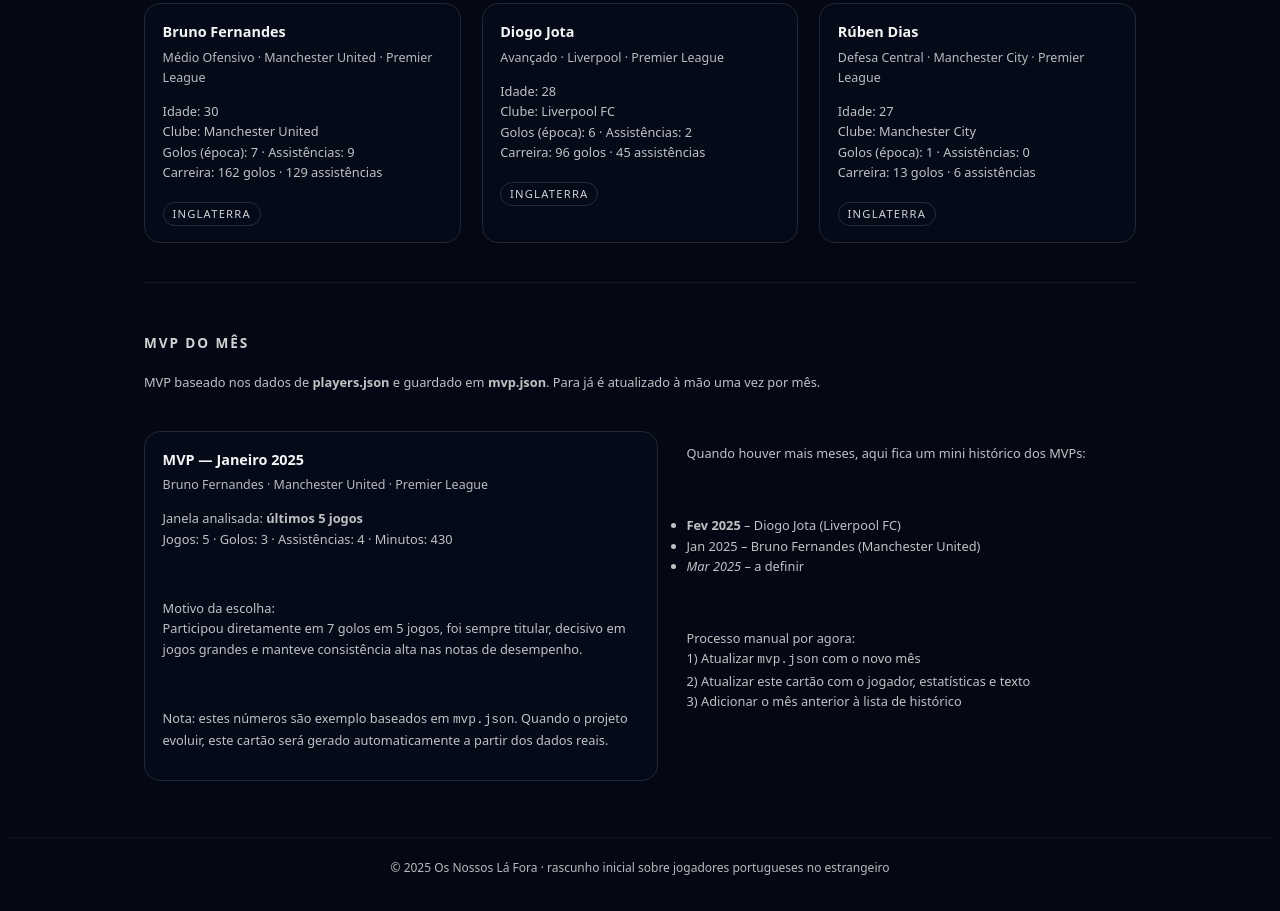
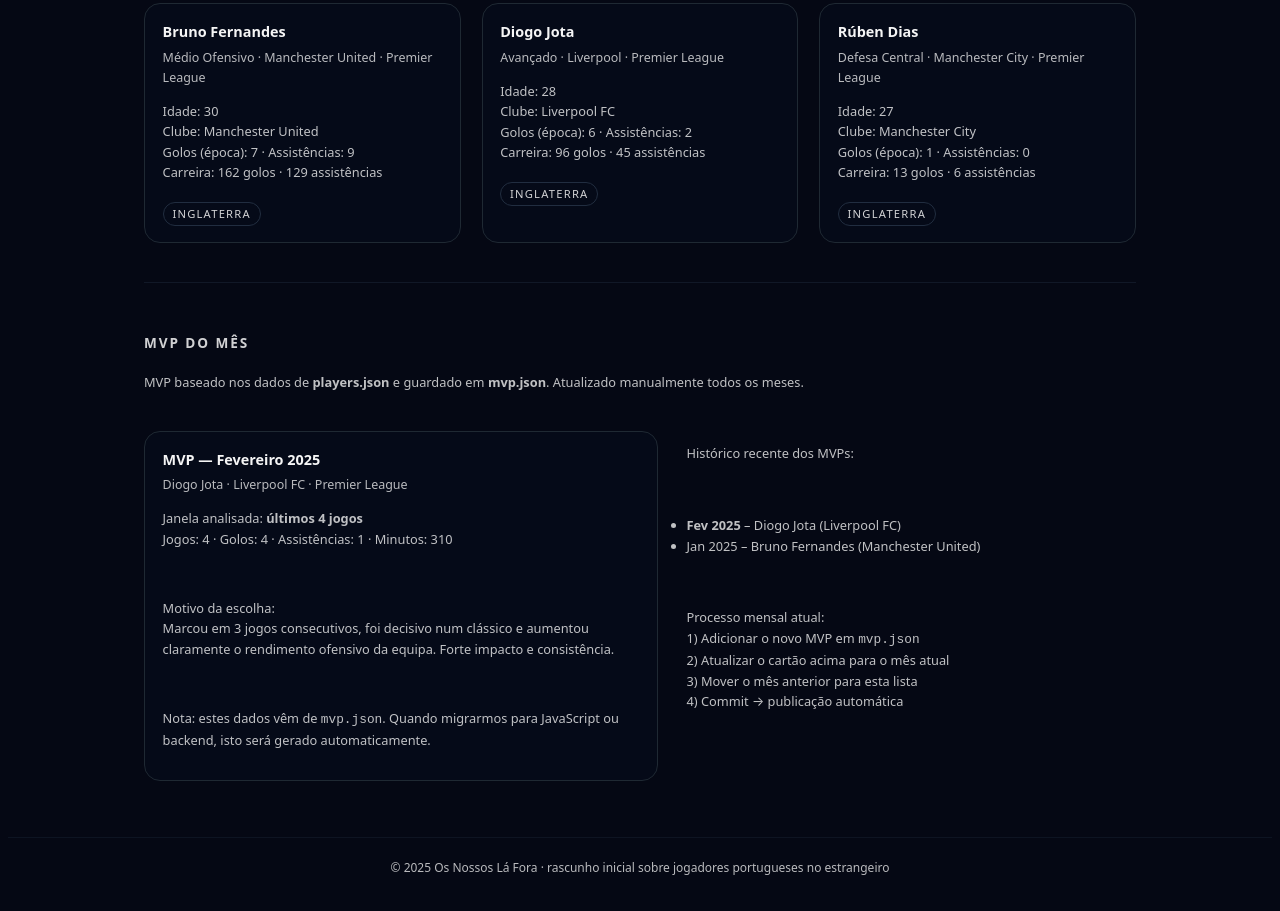
Before and after one commit to cdb999/os-nossos-la-fora, a plain HTML site: page index.html in a window 1280 px wide. Shown: the part 1478-2389 px from the top of the page. Drawn offline with Linux system fonts and the light colour scheme.

Commit message:
Update index.html
Update MVP HTML to February 2025

```diff
--- a/index.html
+++ b/index.html
@@ -375,61 +375,61 @@
       </div>
     </section>
 
-
-        <!-- MVP DO MÊS -->
+    <!-- MVP DO MÊS -->
     <section id="mvp">
       <h2>MVP do mês</h2>
       <p class="small">
         MVP baseado nos dados de <strong>players.json</strong> e guardado em
-        <strong>mvp.json</strong>. Para já é atualizado à mão uma vez por mês.
+        <strong>mvp.json</strong>. Atualizado manualmente todos os meses.
       </p>
       <br />
 
       <div class="two-column">
         <!-- CARD PRINCIPAL DO MVP ATUAL -->
         <article class="card">
-          <div class="card-title">MVP — Janeiro 2025</div>
-          <div class="card-meta">Bruno Fernandes · Manchester United · Premier League</div>
+          <div class="card-title">MVP — Fevereiro 2025</div>
+          <div class="card-meta">Diogo Jota · Liverpool FC · Premier League</div>
           <p class="small">
-            Janela analisada: <strong>últimos 5 jogos</strong><br />
-            Jogos: 5 · Golos: 3 · Assistências: 4 · Minutos: 430
+            Janela analisada: <strong>últimos 4 jogos</strong><br />
+            Jogos: 4 · Golos: 4 · Assistências: 1 · Minutos: 310
           </p>
           <br />
           <p class="small">
             Motivo da escolha:<br />
-            Participou diretamente em 7 golos em 5 jogos, foi sempre titular,
-            decisivo em jogos grandes e manteve consistência alta nas notas
-            de desempenho.
+            Marcou em 3 jogos consecutivos, foi decisivo num clássico e aumentou
+            claramente o rendimento ofensivo da equipa. Forte impacto e consistência.
           </p>
           <br />
           <p class="small">
-            Nota: estes números são exemplo baseados em <code>mvp.json</code>. Quando
-            o projeto evoluir, este cartão será gerado automaticamente a partir dos
-            dados reais.
+            Nota: estes dados vêm de <code>mvp.json</code>. Quando migrarmos para
+            JavaScript ou backend, isto será gerado automaticamente.
           </p>
         </article>
 
-        <!-- COLUNA LATERAL COM HISTÓRICO (PLACEHOLDER) -->
+        <!-- COLUNA LATERAL COM HISTÓRICO -->
         <div>
           <p class="small">
-            Quando houver mais meses, aqui fica um mini histórico dos MVPs:
+            Histórico recente dos MVPs:
           </p>
           <br />
+
           <ul class="small">
             <li><strong>Fev 2025</strong> – Diogo Jota (Liverpool FC)</li>
             <li>Jan 2025 – Bruno Fernandes (Manchester United)</li>
-            <li><em>Mar 2025</em> – a definir</li>
           </ul>
+
           <br />
           <p class="small">
-            Processo manual por agora:<br />
-            1) Atualizar <code>mvp.json</code> com o novo mês<br />
-            2) Atualizar este cartão com o jogador, estatísticas e texto<br />
-            3) Adicionar o mês anterior à lista de histórico
+            Processo mensal atual:<br />
+            1) Adicionar o novo MVP em <code>mvp.json</code><br />
+            2) Atualizar o cartão acima para o mês atual<br />
+            3) Mover o mês anterior para esta lista<br />
+            4) Commit → publicação automática
           </p>
         </div>
       </div>
     </section>
+
 
   </main>
 
```
